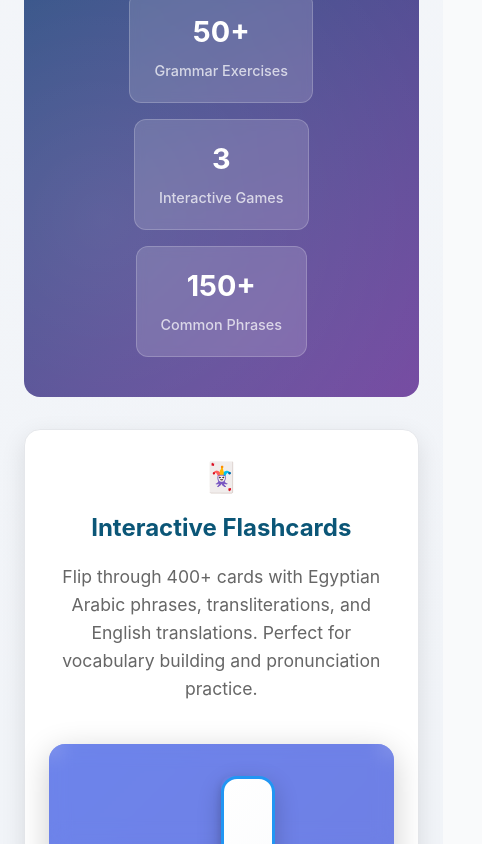
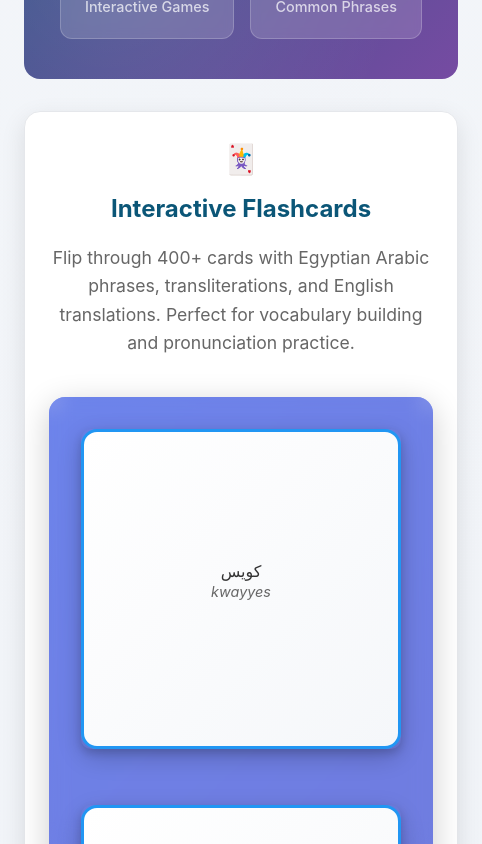
Before and after one commit to AlyAtalla/Masry, a React (Vite) app: page / in a window 390 px wide. Shown: the part 1156-2000 px from the top of the page, 482 px wide, since content can reach past the window. Built offline with nearby package versions, Linux system fonts and the light colour scheme.

Commit message:
Enhance Card styles: Update card dimensions and improve Arabic text styling for better visibility and layout.

```diff
--- a/src/features/cards/CardGame.css
+++ b/src/features/cards/CardGame.css
@@ -523,7 +523,8 @@
 
   .card {
     height: 320px;
-    max-width: 280px;
+    width: 90vw;
+    max-width: 320px;
   }
 
   .card-front,
@@ -532,8 +533,10 @@
     font-size: 1rem;
   }
 
-  .arabic-text {
-    font-size: 1.2rem;
+  .card-back .arabic-text {
+    font-weight: bold;
+    color: #16a34a;
+    font-size: 1.4rem;
   }
 
   .transliteration {
```
